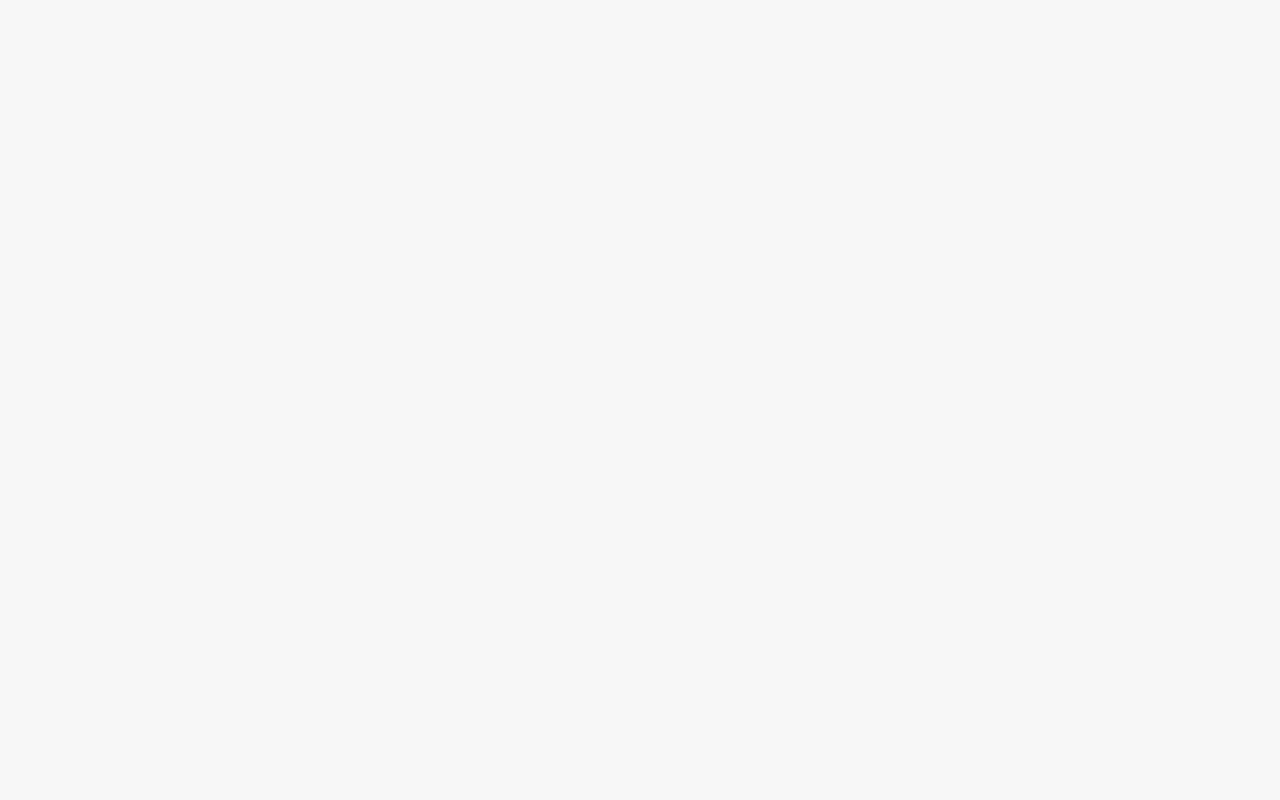
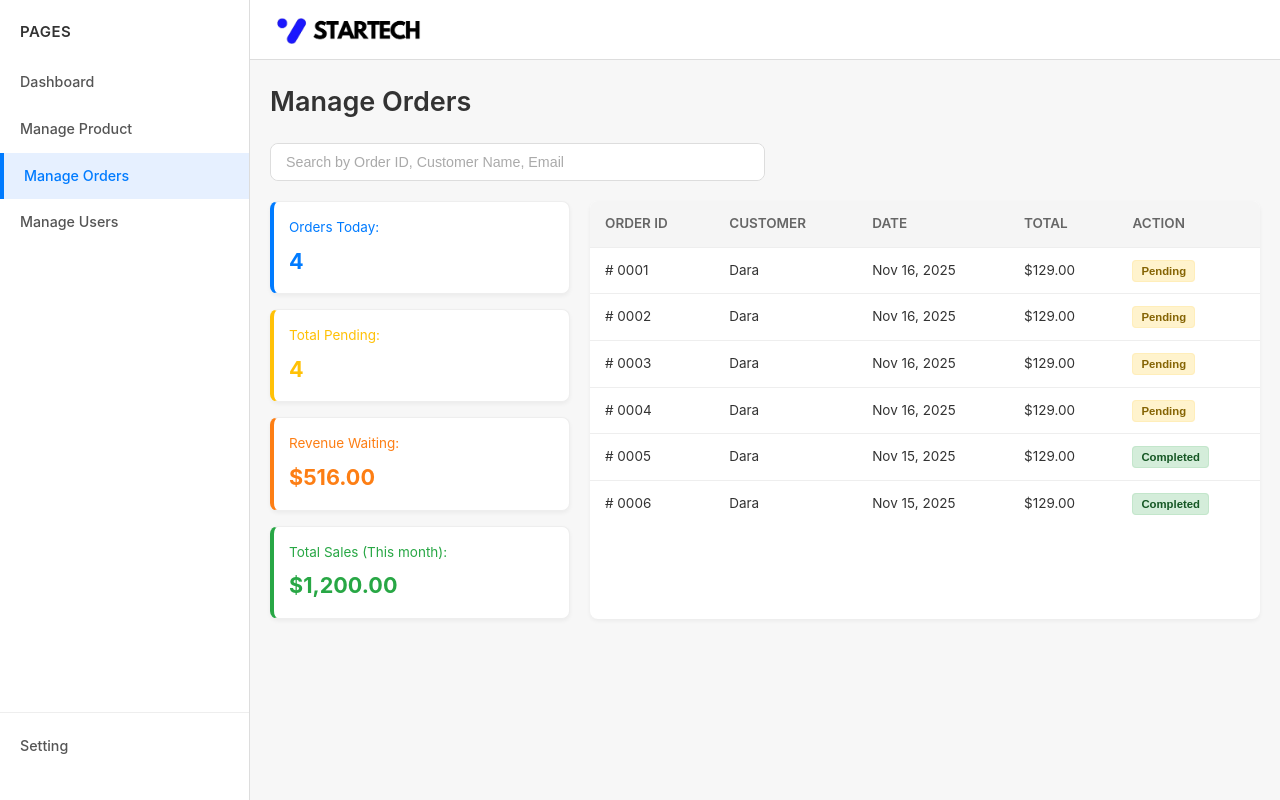
Before and after one commit to NxaSenpai/StarTech, a Vue app: page /manageorder in a window 1280 px wide. Before the commit this address had no page. Built offline with nearby package versions, Linux system fonts and the light colour scheme.

Commit message:
Add more view file

```diff
--- a/package.json
+++ b/package.json
@@ -1,6 +1,6 @@
 {
-  "name": "my-startech-project",
-  "version": "0.0.0",
+  "name": "StarTech-Project",
+  "version": "0.0.1",
   "private": true,
   "type": "module",
   "engines": {
--- a/src/routes/index.js
+++ b/src/routes/index.js
@@ -1,6 +1,7 @@
 import { createRouter, createWebHistory } from 'vue-router'
 import LoginView from '../views/LoginView.vue'
 import RegisterView from '@/views/RegisterView.vue'
+import ManageOrder from '@/views/adminView/manageOrder.vue'
 
 const router = createRouter({
   history: createWebHistory(import.meta.env.BASE_URL),
@@ -19,6 +20,11 @@ const router = createRouter({
       path: '/register',
       name: 'register',
       component: RegisterView
+    },
+    {
+      path: '/manageorder',
+      name: 'manageorder',
+      component: ManageOrder
     }
   ]
 })
--- /dev/null
+++ b/src/views/adminView/ManageOrder.vue
@@ -0,0 +1,372 @@
+<template>
+    <div class="admin-layout">
+      <header class="admin-header">
+        <div class="logo"><img src="/logo.png" alt=""></div>
+      </header>
+
+      <aside class="sidebar">
+        <h3 class="sidebar-title">Pages</h3>
+        <nav class="nav-links">
+          <a href="#" class="nav-item">Dashboard</a>
+          <a href="#" class="nav-item">Manage Product</a>
+          <a href="#" class="nav-item active">Manage Orders</a>
+          <a href="#" class="nav-item">Manage Users</a>
+        </nav>
+        <div class="settings">
+          <span class="nav-item setting-link">Setting</span>
+        </div>
+      </aside>
+
+      <main class="content-area">
+        <div class="page-header">
+          <h1 class="page-title">Manage Orders</h1>
+        </div>
+
+        <div class="main-content">
+          <div class="search-box">
+            <input type="text" placeholder="Search by Order ID, Customer Name, Email" class="search-input">
+          </div>
+
+          <div class="dashboard-and-table">
+            <div class="stats-dashboard">
+              <div class="stat-card blue">
+                <p>Orders Today:</p>
+                <p class="stat-value">{{ todaysOrderTotal }}</p>
+              </div>
+              <div class="stat-card yellow">
+                <p>Total Pending:</p>
+                <p class="stat-value">{{ pendingTotal }}</p>
+              </div>
+              <div class="stat-card orange">
+                <p>Revenue Waiting:</p>
+                <p class="stat-value">${{ revenueWaiting }}</p>
+              </div>
+              <div class="stat-card green">
+                <p>Total Sales (This month):</p>
+                <p class="stat-value">$1,200.00</p>
+              </div>
+            </div>
+
+            <div class="order-table-container">
+              <table class="order-table">
+                <thead>
+                  <tr>
+                    <th>Order ID</th>
+                    <th>Customer</th>
+                    <th>Date</th>
+                    <th>Total</th>
+                    <th>Action</th>
+                  </tr>
+                </thead>
+                <tbody>
+                  <tr v-for="order in orders" :key="order.id">
+                    <td>{{ order.id }}</td>
+                    <td>{{ order.customer }}</td>
+                    <td>{{ order.date }}</td>
+                    <td>{{ order.total }}</td>
+                    <td>
+                      <div class="status-dropdown">
+                        <button class="status-button" @click="toggleDropdown(order.id)">
+                          <span :class="['status', order.status.toLowerCase()]">{{ order.status }}</span>
+                        </button>
+                        <ul v-if="dropdownVisible === order.id" class="dropdown-menu">
+                          <li @click="updateStatus(order, 'Pending')">Pending</li>
+                          <li @click="updateStatus(order, 'Completed')">Completed</li>
+                        </ul>
+                      </div>
+                    </td>
+                  </tr>
+                </tbody>
+              </table>
+            </div>
+          </div>
+        </div>
+      </main>
+    </div>
+  </template>
+
+<script setup>
+import { ref } from 'vue';
+
+const orders = ref([
+  { id: '# 0001', customer: 'Dara', date: 'Nov 16, 2025', total: '$129.00', status: 'Pending' },
+  { id: '# 0002', customer: 'Dara', date: 'Nov 16, 2025', total: '$129.00', status: 'Pending' },
+  { id: '# 0003', customer: 'Dara', date: 'Nov 16, 2025', total: '$129.00', status: 'Pending' },
+  { id: '# 0004', customer: 'Dara', date: 'Nov 16, 2025', total: '$129.00', status: 'Pending' },
+  { id: '# 0005', customer: 'Dara', date: 'Nov 15, 2025', total: '$129.00', status: 'Completed' },
+  { id: '# 0006', customer: 'Dara', date: 'Nov 15, 2025', total: '$129.00', status: 'Completed' },
+]);
+
+const dropdownVisible = ref(null);
+
+const toggleDropdown = (id) => {
+  dropdownVisible.value = dropdownVisible.value === id ? null : id;
+};
+
+const updateStatus = (order, status) => {
+  order.status = status;
+  dropdownVisible.value = null;
+};
+
+const todaysOrderTotal = orders.value.filter(order => order.date === 'Nov 16, 2025').length;
+const pendingTotal = orders.value.filter(order => order.status === 'Pending').length;
+const revenueWaiting = orders.value
+  .filter(order => order.status === 'Pending')
+  .reduce((sum, order) => sum + parseFloat(order.total.replace('$', '')), 0)
+  .toFixed(2);
+
+</script>
+
+<style scoped>
+
+
+.admin-layout {
+  display: grid;
+  grid-template-columns: 250px 1fr;
+  grid-template-rows: 60px 1fr;
+  grid-template-areas:
+    "sidebar header"
+    "sidebar content";
+  min-height: 100vh;
+  background-color: #f0f2f5;
+}
+
+.admin-header {
+  grid-area: header;
+  background-color: #fff;
+  border-bottom: 1px solid #ddd;
+  display: flex;
+  align-items: center;
+  padding: 0 20px;
+  box-shadow: 0 2px 4px rgba(0, 0, 0, 0.05);
+}
+
+.admin-header .logo {
+  width: 10px;
+  height: 100px;
+  scale: 0.4;
+}
+
+
+
+.sidebar {
+  grid-area: sidebar;
+  background-color: #fff;
+  padding: 20px 0;
+  border-right: 1px solid #ddd;
+  display: flex;
+  flex-direction: column;
+}
+
+.sidebar-title {
+  font-size: 1em;
+  font-weight: 600;
+  color: #333;
+  padding: 0 20px;
+  margin-bottom: 15px;
+  text-transform: uppercase;
+  letter-spacing: 0.5px;
+}
+
+.nav-links {
+  display: flex;
+  flex-direction: column;
+  flex-grow: 1;
+}
+
+.nav-item {
+  display: block;
+  padding: 12px 20px;
+  color: #555;
+  text-decoration: none;
+  transition: background-color 0.2s;
+  font-size: 0.95em;
+  font-weight: 500;
+}
+
+.nav-item:hover {
+  background-color: #f5f5f5;
+}
+
+.nav-item.active {
+  background-color: #e6f0ff;
+  color: #007bff;
+  border-left: 4px solid #007bff;
+}
+
+.settings {
+  padding: 10px 0;
+  border-top: 1px solid #eee;
+}
+
+.setting-link {
+  padding-left: 20px;
+}
+
+
+.content-area {
+  grid-area: content;
+  padding: 20px;
+  background-color: #f7f7f7;
+}
+
+.page-header {
+  margin-bottom: 20px;
+}
+
+.page-title {
+  font-size: 1.8em;
+  font-weight: 600;
+  color: #333;
+}
+
+
+
+.search-box {
+  background-color: #fff;
+  border: 1px solid #ddd;
+  border-radius: 8px;
+  width: 50%; /* Constrain search bar width */
+  margin-bottom: 20px;
+  display: flex;
+  align-items: center;
+}
+
+.search-input {
+  width: 100%;
+  padding: 10px 15px;
+  border: none;
+  border-radius: 8px;
+  font-size: 0.95em;
+}
+
+.search-input::placeholder {
+  color: #aaa;
+}
+
+.dashboard-and-table {
+  display: grid;
+  grid-template-columns: 300px 1fr;
+  gap: 20px;
+}
+
+.stats-dashboard {
+  display: flex;
+  flex-direction: column;
+  gap: 15px;
+}
+
+.stat-card {
+  background-color: #fff;
+  padding: 15px;
+  border-radius: 8px;
+  box-shadow: 0 2px 4px rgba(0, 0, 0, 0.05);
+  font-size: 0.9em;
+  border: 1px solid #eee;
+}
+
+.stat-value {
+  font-size: 1.6em;
+  font-weight: bold;
+  margin-top: 5px;
+}
+
+/* Stat card colors */
+.stat-card.blue { border-left: 4px solid #007bff; color: #007bff; }
+.stat-card.yellow { border-left: 4px solid #ffc107; color: #ffc107; }
+.stat-card.orange { border-left: 4px solid #fd7e14; color: #fd7e14; }
+.stat-card.green { border-left: 4px solid #28a745; color: #28a745; }
+
+
+.order-table-container {
+  background-color: #fff;
+  border-radius: 8px;
+  box-shadow: 0 2px 4px rgba(0, 0, 0, 0.05);
+  overflow: hidden; /* Ensures borders are contained */
+}
+
+.order-table {
+  width: 100%;
+  border-collapse: collapse;
+  font-size: 0.9em;
+}
+
+.order-table th, .order-table td {
+  padding: 12px 15px;
+  text-align: left;
+  border-bottom: 1px solid #eee;
+  color: #333;
+}
+
+
+.order-table th {
+  background-color: #f5f5f5;
+  color: #666;
+  font-weight: 600;
+  text-transform: uppercase;
+}
+
+.order-table tbody tr:last-child td {
+  border-bottom: none;
+}
+
+.order-table tbody tr:hover {
+  background-color: #fafafa;
+}
+
+.status {
+  padding: 4px 8px;
+  border-radius: 4px;
+  font-weight: 600;
+  font-size: 0.85em;
+}
+
+.status.pending {
+  background-color: #fff3cd;
+  color: #856404;
+  border: 1px solid #ffeeba;
+}
+
+.status.completed {
+  background-color: #d4edda;
+  color: #155724;
+  border: 1px solid #c3e6cb;
+}
+
+.status-dropdown {
+  position: relative;
+  display: inline-block;
+}
+
+.status-button {
+  background: none;
+  border: none;
+  cursor: pointer;
+  padding: 0;
+}
+
+.dropdown-menu {
+  position: absolute;
+  top: 100%;
+  left: 0;
+  background-color: #fff;
+  border: 1px solid #ddd;
+  border-radius: 4px;
+  box-shadow: 0 2px 4px rgba(0, 0, 0, 0.1);
+  list-style: none;
+  padding: 5px 0;
+  margin: 0;
+  z-index: 1000;
+}
+
+.dropdown-menu li {
+  padding: 8px 12px;
+  cursor: pointer;
+  transition: background-color 0.2s;
+}
+
+.dropdown-menu li:hover {
+  background-color: #f5f5f5;
+}
+
+</style>
```
Also changed, not shown: src/views/adminView/Dashboard.vue (added), src/views/adminView/ManageProduct.vue (added), src/views/adminView/ManageUser.vue (added), src/views/clientView/Cart.vue (added), src/views/clientView/CategoryView.vue (added), src/views/clientView/EventView.vue (added), src/views/clientView/Home.vue (added), src/views/clientView/ProductDetails.vue (added), src/views/clientView/Profile.vue (added), 1 other file (tests, documents, lock files or other folders).
